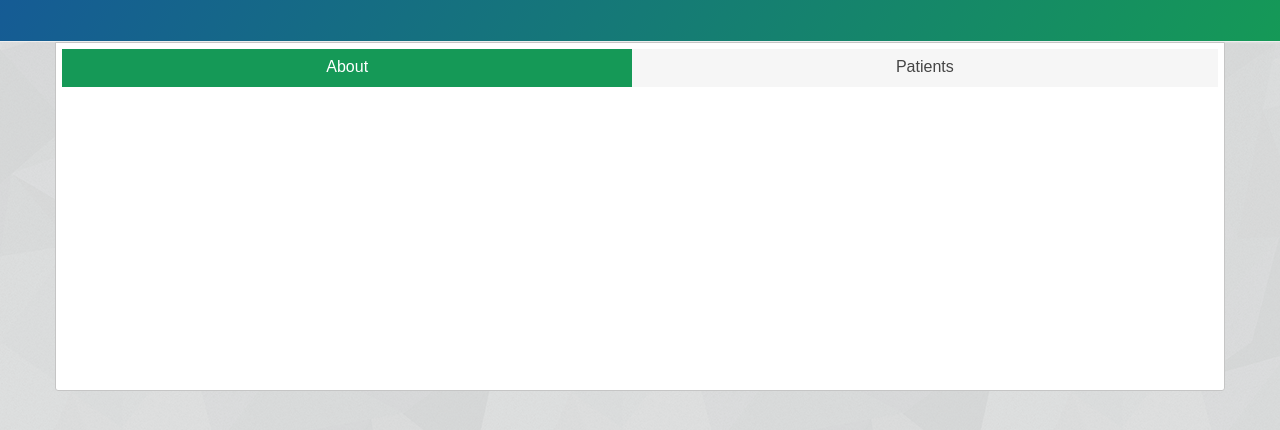
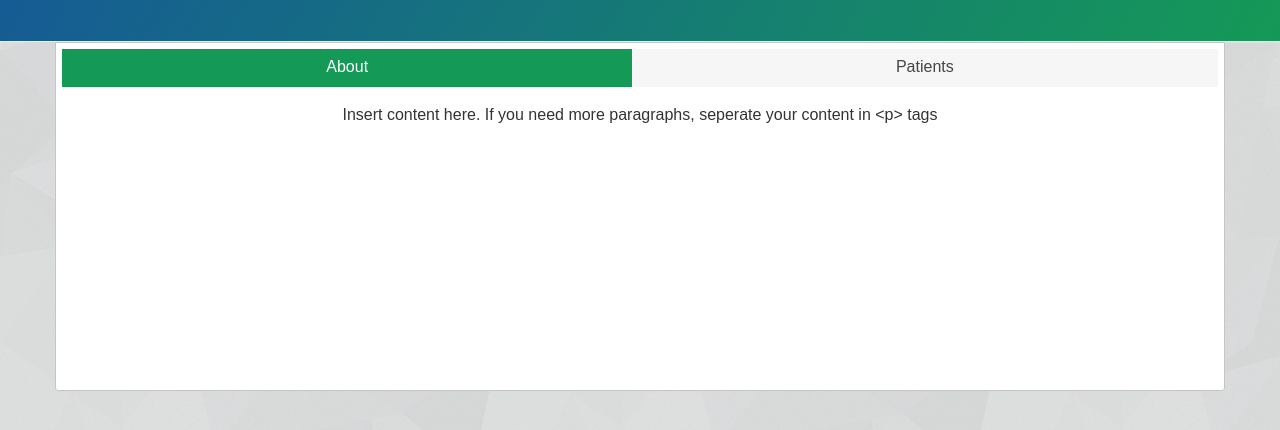
Before and after one commit to carlsonchan/lumohacks-med-disp.github.io, a plain HTML site: page index.html in a window 1280 px wide. Shown: the part 158-588 px from the top of the page. Drawn offline with nearby package versions, Linux system fonts and the light colour scheme; no server answers.

Commit message:
dummy text

```diff
--- a/index.html
+++ b/index.html
@@ -29,7 +29,12 @@
       <li><a href="#about">About</a></li>
       <li><a href="#container-people">Patients</a></li>
     </ul>
-    <div id="about" class="tabbed"></div>
+    <div id="about" class="tabbed">
+      <p>
+        Insert content here.
+        If you need more paragraphs, seperate your content in  &#60;p&#62; tags
+      </p>
+    </div>
     <div id="container-people" class="tabbed">
       <h3 align="center"></h3>
       <h4>Learn more about the patient by clicking on their patient ID, Name or Number of medications.<br/></br>
```
